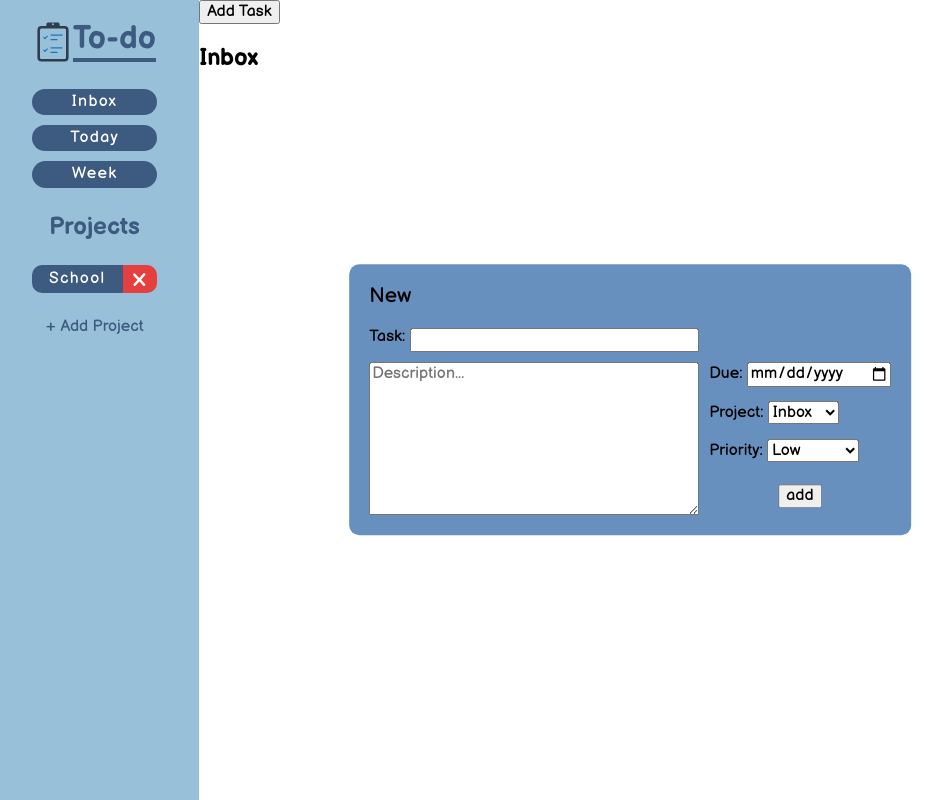
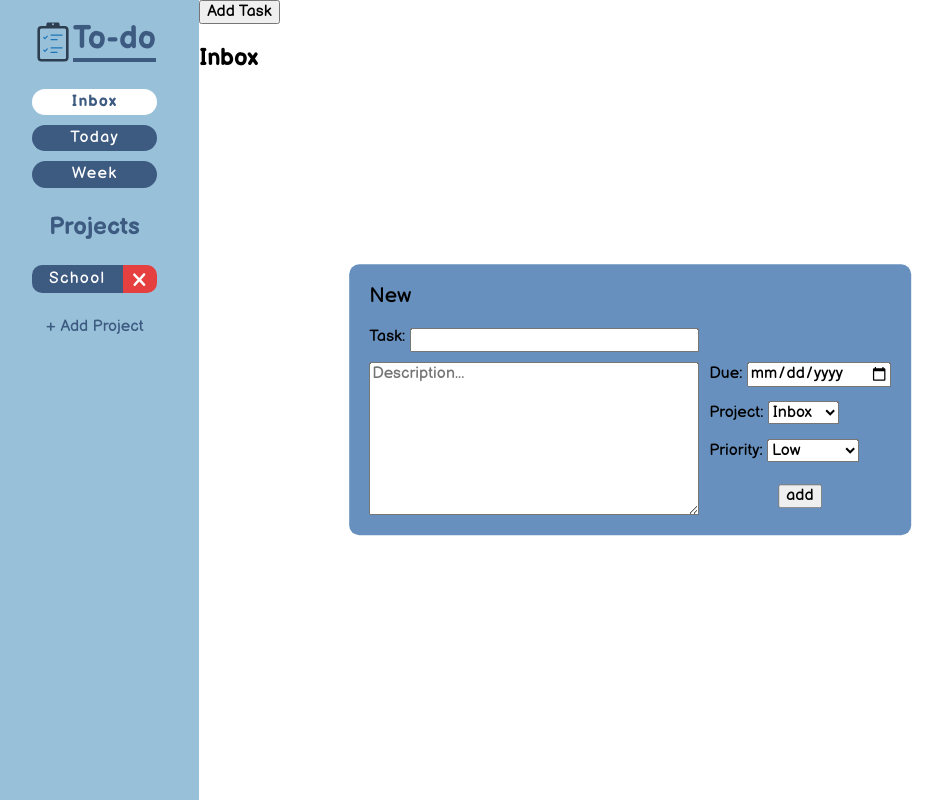
Before and after one commit to rainx5000/Todo, a website built with webpack: page dist/index.html in a window 1280 px wide. Both pictures are taken after a click on the button "Add Task". Shown: the whole page, without its empty margins (10-953 px from the left). Built offline with nearby package versions, Linux system fonts and the light colour scheme.

Commit message:
added logic so user knows which project is active with css styles

```diff
--- a/src/UI.js
+++ b/src/UI.js
@@ -104,6 +104,7 @@ const taskController = (() => {
       data.newTask(task.formTitle(newForm).value, task.formPriority(newForm).value, task.formProject(newForm).value,
                   task.formDescription(newForm).value, task.formDate(newForm).value);
       loadProject(task.formProject(newForm).value);
+      setActiveProject(task.formProject(newForm));
       toggleDisplay(taskForm);
       _resetForm();
       toggleDisabled(document.querySelector('#content'));
@@ -132,7 +133,7 @@ const taskController = (() => {
       option.text = name;
       projectSelect.appendChild(option);
     })
-        formProject(newForm).value = getActiveProject();
+        formProject(newForm).value = getActiveProject().textContent;
   }
 
   function getEditFormValues(task) {
@@ -220,8 +221,11 @@ function loadPage() {
   loadEvents();
   renderProjectTabs(data.getProjects())
   loadProject('Inbox');
+  setActiveProject(document.querySelector('.category-inbox'));
   taskController.updateFormProjectList();
 }
+
+
 
 function loadEvents(){
   loadProjectTabClickEvents();
@@ -241,11 +245,14 @@ function loadAddProjectBtnEvent() {
 
 function loadNewProjectSubmitEvent() {
   const projectNameInput = document.querySelector('.project-name-input');
+  const projectsContainer = document.querySelector('#projects-tab-container');
   projectNameInput.parentElement.addEventListener('submit', (e) => { //create a function that only does this
     e.preventDefault();
     data.newProject(projectNameInput.value);
     renderProjectTabs();
     loadProject(projectNameInput.value);
+    console.log(projectsContainer.lastChild)
+    setActiveProject(projectsContainer.lastChild.firstChild)
     clearInput(projectNameInput);
     toggleDisplay(projectNameInput)
     taskController.updateFormProjectList();
@@ -259,7 +266,12 @@ function createProjectTab(projectName) {
   const removeBtn = document.createElement('button');
 
   removeBtn.innerHTML = '&#215;';
-  projectBtn.addEventListener('click', (e) => loadProject(e.target.textContent))
+  projectBtn.addEventListener('click', (e) => {
+    loadProject(e.target.textContent);
+    setActiveProject(e.target);
+  })
+
+
 
   projectBtn.textContent = projectName;
   tabsContainer.append(tabContainer);
@@ -274,7 +286,6 @@ function createProjectTab(projectName) {
 function loadProject(projectName) {
   const projectContainer = document.querySelector("#project-container");
   deleteAllChildren(projectContainer);
-
   projectContainer.append(createProject(projectName));
 
 }
@@ -285,6 +296,7 @@ function deleteProject(e) {
   data.removeProject(projectData);
   data.removeTasksByProjectName(projectData.name);
   renderProjectTabs();
+  setActiveProject(document.querySelector('.category-inbox'));
   data.saveProjectToLocalStorage(data.getProjects());
   data.saveTaskToLocalStorage(data.getTasks());
 }
@@ -301,7 +313,7 @@ function renderProjectTabs () {
 
   domTabsArray.forEach(tab => {
     if (dataTabsNames.includes(tab.firstChild.textContent)) return;
-    if (tab.firstChild.textContent === getActiveProject()) loadProject('Inbox'); //if the project thats going to be removed, switch to Inbox project
+    if (tab.firstChild.textContent === getActiveProject().textContent) loadProject('Inbox'); //if the project thats going to be removed, switch to Inbox project
     tab.remove(); //remove project
   })
 
@@ -328,7 +340,7 @@ function createProject(name) {
 
 
   newTaskBtn.addEventListener('click', (e) => {
-    taskController.formProject(taskController.newForm).value = getActiveProject();
+    taskController.formProject(taskController.newForm).value = getActiveProject().textContent;
     toggleDisplay(document.querySelector('#new-task-form'));
     toggleDisabled(document.querySelector('#content'));
   })
@@ -339,7 +351,8 @@ function createProject(name) {
 
 function loadProjectTabClickEvents() {
   const eventHandler = (e) => {
-      loadProject(e.target.textContent)
+      loadProject(e.target.textContent);
+      setActiveProject(e.target);
   }
   getAllTabs().forEach(btn => btn.addEventListener('click', eventHandler))
 }
@@ -350,7 +363,7 @@ function loadProjectTabClickEvents() {
 
 function getActiveProject() {
   const projectContainer = document.querySelector('#project-container');
-  return projectContainer.querySelector('h2').textContent;
+  return projectContainer.querySelector('h2');
 }
 
 function getAllTabs() {
@@ -390,4 +403,17 @@ function loadFirstProjects() {
   }
 }
 
+function setActiveProject(btn) {
+  const projectTabs = Array.from(document.querySelector('#projects-tab-container').children);
+  const permanentTabs = Array.from(document.querySelector('#permanent-categories').children);
+
+  projectTabs.forEach(tab => {
+    tab.firstChild.classList.remove('active-project');
+  });
+  permanentTabs.forEach(tab => {
+    tab.classList.remove('active-project');
+  })
+  btn.classList.add('active-project');
+}
+
 export { loadPage }
--- a/src/style.scss
+++ b/src/style.scss
@@ -45,6 +45,11 @@ html {
     background-color: $complementary-color;
     color: $secondary-color;
     letter-spacing: 1.25px;
+  }
+  .active-project {
+    font-weight: 700;
+    background-color: $secondary-color;
+    color: $complementary-color;
   }
   >* button:hover {
     font-weight: 700;
```
Also changed, not shown: dist/css/style.css, dist/main.js, 1 other file.
